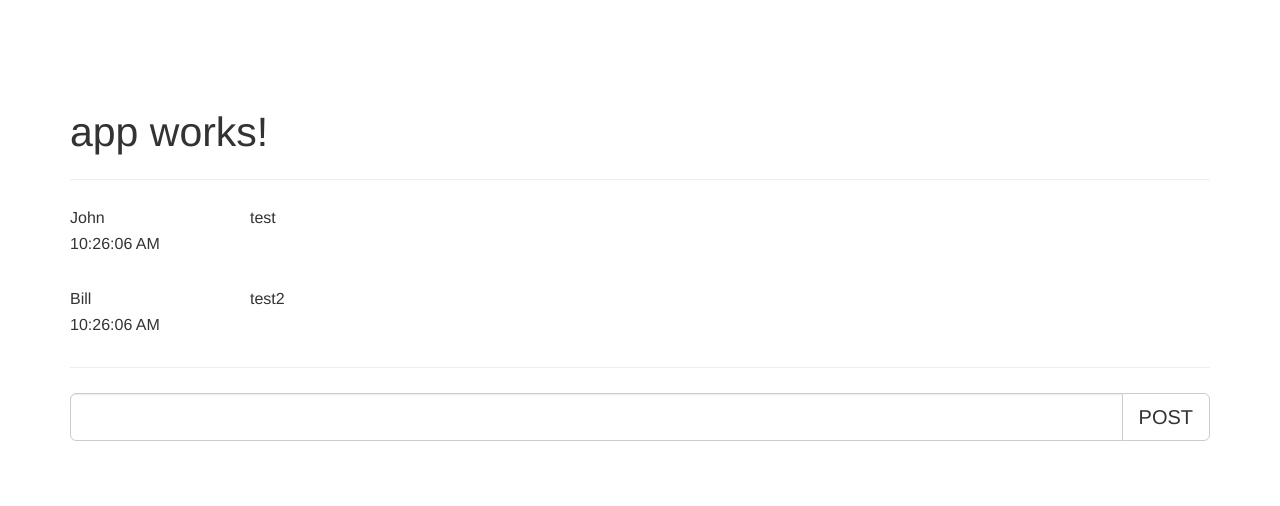
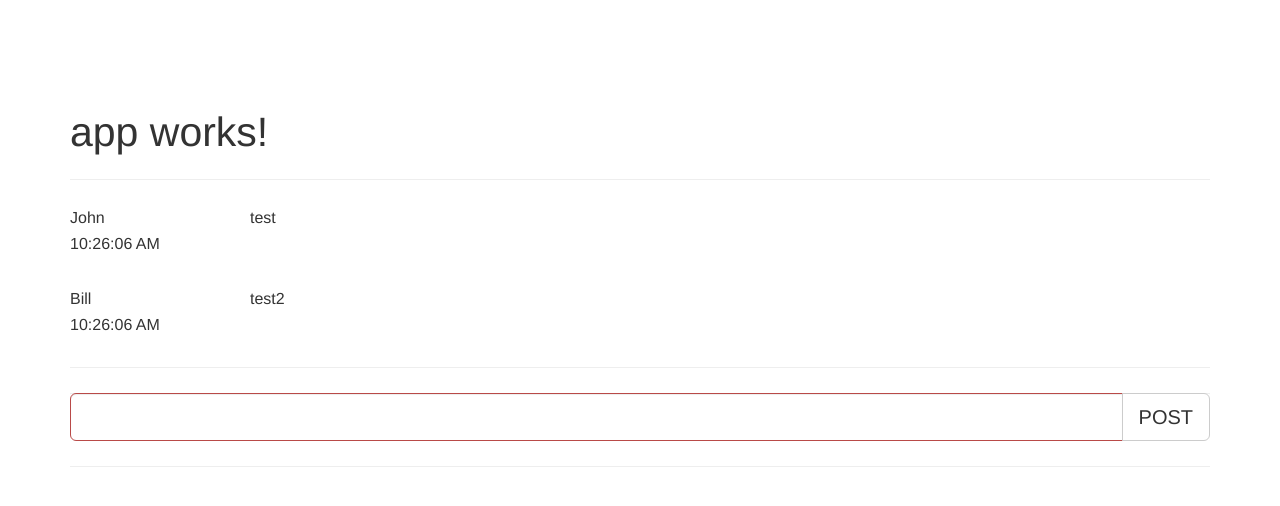
Before and after one commit to rshindo/play-chat, an Angular app in the folder play-chat-client/: page / in a window 1280 px wide. Shown: the top 506 px of the page. Built offline with nearby package versions, Linux system fonts and the light colour scheme.

Commit message:
put together message-form and message-list

```diff
--- a/play-chat-client/src/app/app.component.html
+++ b/play-chat-client/src/app/app.component.html
@@ -7,6 +7,4 @@
 
 	<hr>
 
-	<app-post-form></app-post-form>
-
 </div>
--- a/play-chat-client/src/app/app.module.ts
+++ b/play-chat-client/src/app/app.module.ts
@@ -4,13 +4,11 @@ import { FormsModule } from '@angular/forms';
 import { HttpModule } from '@angular/http';
 
 import { AppComponent } from './app.component';
-import { PostFormComponent } from './post-form/post-form.component';
 import { MessageListComponent } from './message-list/message-list.component';
 
 @NgModule({
   declarations: [
     AppComponent,
-    PostFormComponent,
     MessageListComponent
   ],
   imports: [
--- /dev/null
+++ b/play-chat-client/src/app/message-form.ts
@@ -0,0 +1,5 @@
+export class MessageForm {
+
+	constructor(public text: string, public postedBy: string) {}
+
+}
--- a/play-chat-client/src/app/message-list/message-list.component.html
+++ b/play-chat-client/src/app/message-list/message-list.component.html
@@ -1,5 +1,5 @@
 <ul class="list-unstyled">
-	<li *ngFor="let message of _messageService.messages" class="row-message row">
+	<li *ngFor="let message of messages" class="row-message row">
 		<div class="col-xs-2">
 			<p>{{message.postedBy}}</p>
 			<span>{{message.displayTime}}</span>
@@ -23,3 +23,14 @@
 		<div>How do you do?</div>
 	</li> -->
 </ul>
+
+<hr>
+
+<div>
+	<form class="input-group input-group-lg" method="get" accept-charset="utf-8" (ngSubmit)="onSubmit()">
+		<input type="text" required="" class="form-control input-lg" placeholder="" [(ngModel)]="messageForm.text" name="text">
+		<span class="input-group-btn">
+			<button type="submit" class="btn btn-default">POST</button>
+		</span>
+	</form>
+</div>
--- a/play-chat-client/src/app/message-list/message-list.component.ts
+++ b/play-chat-client/src/app/message-list/message-list.component.ts
@@ -1,6 +1,7 @@
 import { Component, OnInit } from '@angular/core';
 
 import {messages, Message} from '../message';
+import {MessageForm} from '../message-form';
 import {MessageService} from '../message.service';
 
 @Component({
@@ -11,7 +12,11 @@ import {MessageService} from '../message.service';
 })
 export class MessageListComponent implements OnInit {
 
-	constructor(public _messageService: MessageService) { }
+	messageForm: MessageForm;
+	messages: Message[];
+
+
+	constructor(private _messageService: MessageService) { }
 
 	// messages: Message[] = [
 	// 	new Message(1, new Date(), "test", "John"),
@@ -19,6 +24,18 @@ export class MessageListComponent implements OnInit {
 	// ];;
 
 	ngOnInit() {
+		this.messageForm = new MessageForm("", "John");
+		this.fetch();
+	}
+
+	fetch() {
+		this.messages = this._messageService.messages;
+	}
+
+	onSubmit() {
+		this._messageService.post(this.messageForm);
+		this.messageForm = new MessageForm("", "John");
+		this.fetch();
 	}
 
 }
--- a/play-chat-client/src/app/message.service.ts
+++ b/play-chat-client/src/app/message.service.ts
@@ -2,7 +2,8 @@ import { Injectable } from '@angular/core';
 import { Observable } from 'rxjs/Observable';
 
 
-import {Message, messages} from './message'
+import {Message, messages} from './message';
+import {MessageForm} from './message-form';
 
 @Injectable()
 export class MessageService {
@@ -11,14 +12,14 @@ export class MessageService {
 
 	constructor() { }
 
-	post(text: string) {
-		let newMessage = new Message(0, new Date, text, 'John');
+	post(newMessageForm: MessageForm) {
+		let newMessage = new Message(0, new Date, newMessageForm.text, newMessageForm.postedBy);
 		this._messages.push(newMessage);
 	}
 
 	get messages(): Message[] {
 		// return this._messages.sort((a, b) => a.postedTime.getTime() - b.postedTime.getTime());
-		return messages;
+		return this._messages;
 	}
 
 }
--- a/play-chat-client/src/app/post-form/post-form.component.html
+++ /dev/null
@@ -1,8 +0,0 @@
-<div>
-	<form class="input-group input-group-lg" method="get" accept-charset="utf-8">
-		<input type="text" required="" class="form-control input-lg" placeholder="">
-		<span class="input-group-btn">
-			<button type="submit" class="btn btn-default" (click)="post()">POST</button>
-		</span>
-	</form>
-</div>
--- a/play-chat-client/src/app/post-form/post-form.component.ts
+++ /dev/null
@@ -1,22 +0,0 @@
-import { Component, OnInit } from '@angular/core';
-
-import { MessageService } from '../message.service';
-
-@Component({
-  selector: 'app-post-form',
-  templateUrl: './post-form.component.html',
-  styleUrls: ['./post-form.component.css'],
-  providers: [MessageService]
-})
-export class PostFormComponent implements OnInit {
-
-  constructor(private _messageService: MessageService) { }
-
-  ngOnInit() {
-  }
-
-  post() {
-  	this._messageService.post("aaaaa");
-  }
-
-}
```
Also changed, not shown: play-chat-client/src/app/post-form/post-form.component.css (deleted), 1 other file (tests, documents, lock files or other folders).
